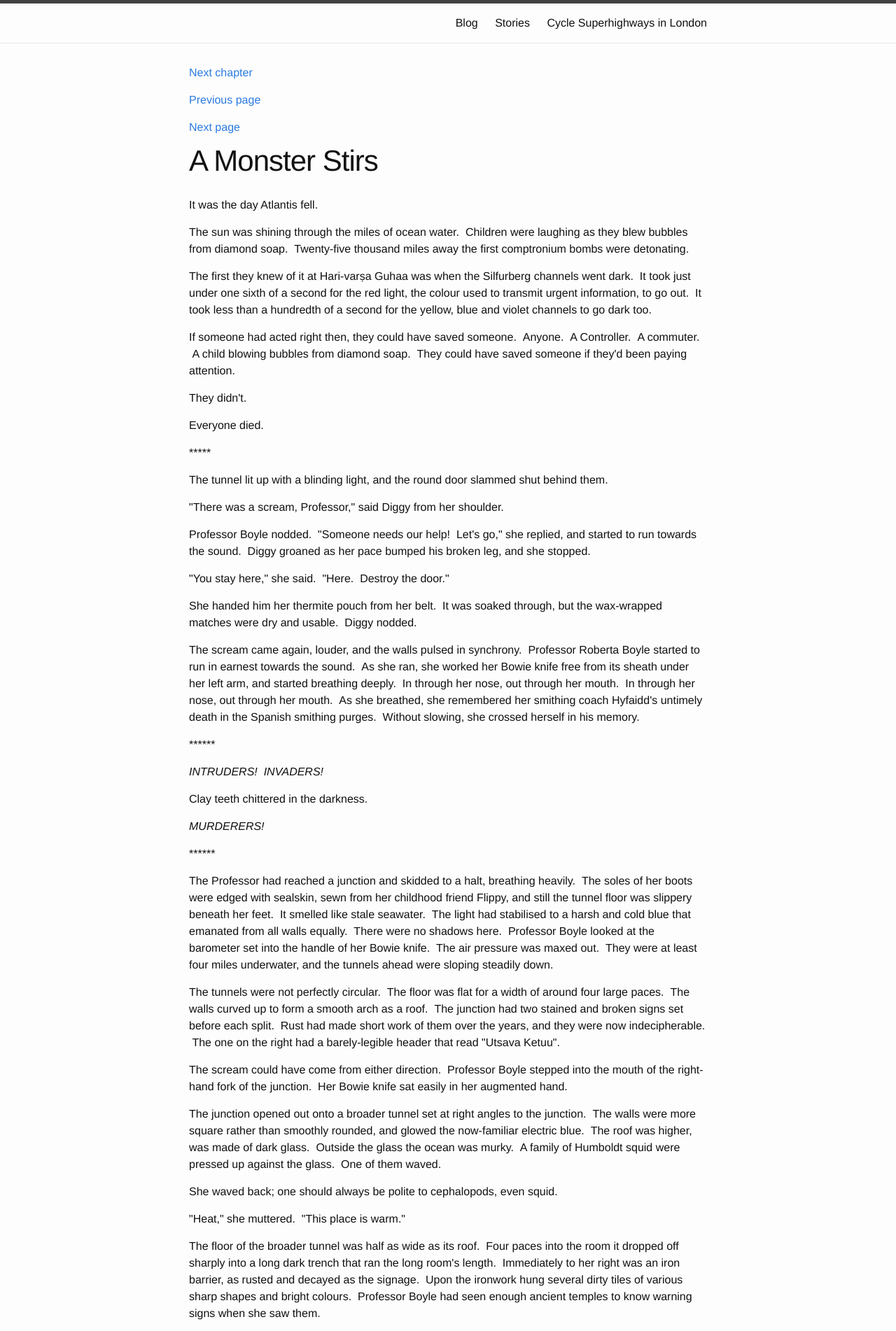
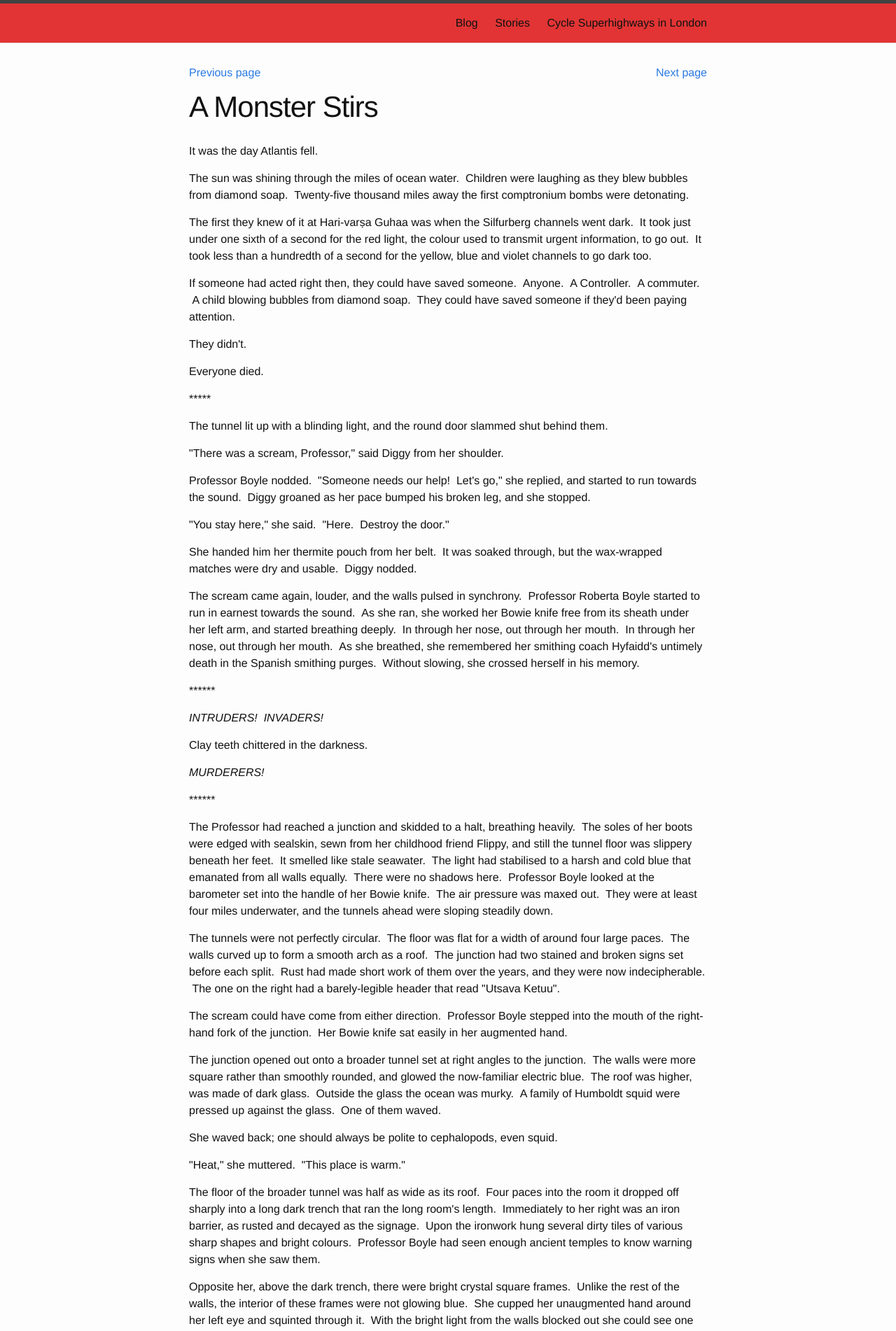
Before and after one commit to CaraJDonnelly/CaraJDonnelly.github.io, a Jekyll site: the page built from stories/breathtaking-adventures/a-sunken-temple/a-monster-stirs/index.html, in a window 1280 px wide. Shown: the top 1902 px of the page at 70% size. Built offline with Jekyll 4.4.1, drawn with Linux system fonts in a browser that asks for light colours; some of the changed text lies outside the part shown.

Commit message:
Colorise header and add nav links to subchapters.

```diff
--- a/_includes/subchapter_footer.html
+++ b/_includes/subchapter_footer.html
@@ -0,0 +1 @@
+{% include subchapter_link_bar.html %}
--- a/_includes/subchapter_header.html
+++ b/_includes/subchapter_header.html
@@ -1,43 +1 @@
-{% for story in site.stories %}
-  {% if story.story_id != page.story_id %}
-    {% continue %}
-  {% endif %}
-  {% for chapter in story.chapters %}
-    {% if chapter.chapter_id != page.chapter_id %}
-      {% continue %}
-    {% endif %}
-    {% if chapter.prev_chapter_id %}
-      <p>
-        {% include chapter_link.html link_story_id=story.story_id link_chapter_id=chapter.prev_chapter_id link_subchapter_title="Previous chapter" %}
-      </p>
-    {% endif %}
-    {% if chapter.next_chapter_id %}
-      <p>
-        {% include chapter_link.html link_story_id=story.story_id link_chapter_id=chapter.next_chapter_id link_subchapter_title="Next chapter" %}
-      </p>
-    {% endif %}
-    {% for subchapter in chapter.subchapters %}
-      {% if subchapter.subchapter_id != page.subchapter_id %}
-        {% continue %}
-      {% endif %}
-      {% assign prev_subchapter_chapter = chapter.chapter_id %}
-      {% if subchapter.is_first_subchapter %}
-        {% assign prev_subchapter_chapter = chapter.prev_chapter_id %}
-      {% endif %}
-      {% if subchapter.prev_subchapter_id %}
-	<p>
-        {% include subchapter_link.html link_story_id=story.story_id link_chapter_id=prev_subchapter_chapter link_subchapter_id=subchapter.prev_subchapter_id link_subchapter_title="Previous page" %}
-        </p>
-      {% endif %}
-      {% assign next_subchapter_chapter = chapter.chapter_id %}
-      {% if subchapter.is_last_subchapter %}
-        {% assign next_subchapter_chapter = chapter.next_chapter_id %}
-      {% endif %}
-      {% if subchapter.next_subchapter_id %}
-	<p>
-        {% include subchapter_link.html link_story_id=story.story_id link_chapter_id=next_subchapter_chapter link_subchapter_id=subchapter.next_subchapter_id link_subchapter_title="Next page" %}
-        </p>
-      {% endif %}
-    {% endfor %}
-  {% endfor %}
-{% endfor %}
+{% include subchapter_link_bar.html %}
--- /dev/null
+++ b/_includes/subchapter_link_bar.html
@@ -0,0 +1,38 @@
+<div class="subchapter-nav">
+{% for story in site.stories %}
+  {% if story.story_id != page.story_id %}
+    {% continue %}
+  {% endif %}
+  {% for chapter in story.chapters %}
+    {% if chapter.chapter_id != page.chapter_id %}
+      {% continue %}
+    {% endif %}
+    {% for subchapter in chapter.subchapters %}
+      {% if subchapter.subchapter_id != page.subchapter_id %}
+        {% continue %}
+      {% endif %}
+
+      {% assign prev_subchapter_chapter = chapter.chapter_id %}
+      {% if subchapter.is_first_subchapter %}
+        {% assign prev_subchapter_chapter = chapter.prev_chapter_id %}
+      {% endif %}
+      {% if subchapter.prev_subchapter_id %}
+        <div class="prev">
+        {% include subchapter_link.html link_story_id=story.story_id link_chapter_id=prev_subchapter_chapter link_subchapter_id=subchapter.prev_subchapter_id link_subchapter_title="Previous page" %}
+        </div>
+      {% endif %}
+
+      {% assign next_subchapter_chapter = chapter.chapter_id %}
+      {% if subchapter.is_last_subchapter %}
+        {% assign next_subchapter_chapter = chapter.next_chapter_id %}
+      {% endif %}
+      {% if subchapter.next_subchapter_id %}
+        <div class="next">
+        {% include subchapter_link.html link_story_id=story.story_id link_chapter_id=next_subchapter_chapter link_subchapter_id=subchapter.next_subchapter_id link_subchapter_title="Next page" %}
+        </div>
+      {% endif %}
+
+    {% endfor %}
+  {% endfor %}
+{% endfor %}
+</div>
--- a/_sass/_layout.scss
+++ b/_sass/_layout.scss
@@ -4,6 +4,7 @@
 .site-header {
     border-top: 5px solid $grey-color-dark;
     border-bottom: 1px solid $grey-color-light;
+    background-color: $luxury-color;
     min-height: 56px;
 
     // Positioning context for the mobile navigation icon
@@ -207,6 +208,7 @@
     font-size: 42px;
     letter-spacing: -1px;
     line-height: 1;
+    clear: both;
 
     @include media-query($on-laptop) {
         font-size: 36px;
@@ -240,3 +242,27 @@
         }
     }
 }
+
+/**
+ * Subchapters
+ */
+
+.subchapter-nav {
+  display: block;
+}
+
+.subchapter-nav .next {
+  float: right;
+  margin-bottom: 1em;
+  margin-left: 1em;
+}
+
+.subchapter-nav .prev {
+  float: left;
+  margin-bottom: 1em;
+  margin-right: 1em;
+}
+
+p.blurb {
+  font-style: italic;
+}
--- a/css/main.scss
+++ b/css/main.scss
@@ -17,6 +17,7 @@ $spacing-unit:     30px;
 $text-color:       #111;
 $background-color: #fdfdfd;
 $brand-color:      #2a7ae2;
+$luxury-color:     #e23434;
 
 $grey-color:       #828282;
 $grey-color-light: lighten($grey-color, 40%);
--- a/index.html
+++ b/index.html
@@ -15,6 +15,10 @@ title: ToadWorld Fiction
         <h2>
           <a class="post-link" href="{{ post.url | prepend: site.baseurl }}">{{ post.title }}</a>
         </h2>
+        <div class="post-excerpt">
+          {{ post.excerpt }}
+          <a href="{{ post.url | prepend: site.baseurl }}">Read more...</a>
+        </div>
       </li>
     {% endfor %}
   </ul>
```
